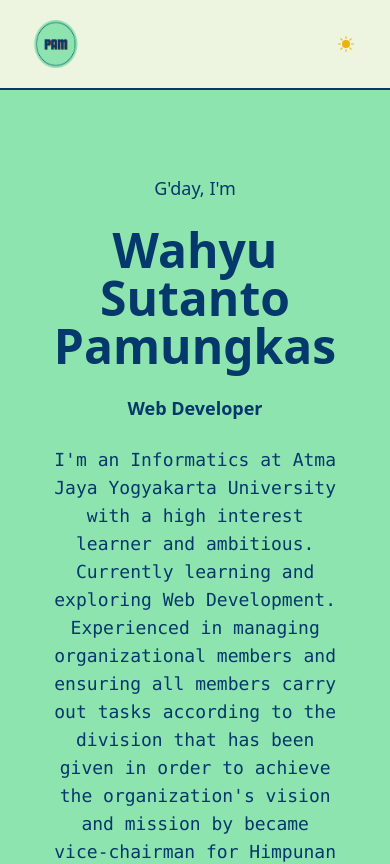
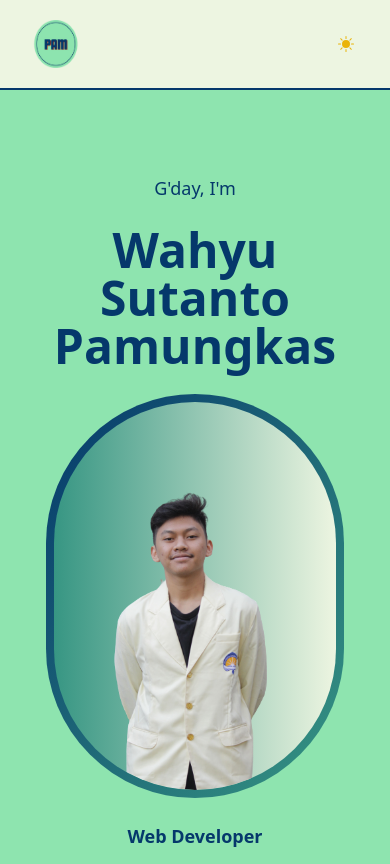
Before and after one commit to pamoenqkas/portfolio, a React (Vite) app: page / in a window 390 px wide. Shown: the top 864 px of the page. Built offline with nearby package versions, Linux system fonts and the light colour scheme.

Commit message:
add shadow + fix responsive (scroll-x)

```diff
--- a/src/App.jsx
+++ b/src/App.jsx
@@ -59,6 +59,23 @@ const Main = () => {
                   >
                     Wahyu Sutanto Pamungkas
                   </p>
+                  <div
+                    data-aos="fade-left"
+                    data-aos-delay="700"
+                    className="xl:hidden"
+                  >
+                    <div className="px-2 py-2 mx-2 my-4 bg-gradient-to-br from-[#05386B] to-[#379683] dark:bg-gradient-to-br dark:from-[#379683] dark:to-[#5CDB95] rounded-full md:w-auto h-auto justify-center">
+                      <div className="rounded-full w-50 h-50 lg:h-30 lg:w-30 overflow-hidden bg-gradient-to-l from-[#EDF5E1] to-[#379683] dark:from-[#072E33] dark:to-[#0C7075]  ">
+                        <div className="flex justify-center">
+                          <img
+                            src="./assets/wsp.png"
+                            alt="Your Image Alt Text"
+                            className="w-100 h-100 rounded-full overflow-hidden"
+                          />
+                        </div>
+                      </div>
+                    </div>
+                  </div>
                   <p
                     data-aos="fade-left"
                     data-aos-delay="800"
@@ -186,11 +203,12 @@ const Main = () => {
 
         {/* nav */}
       </section>
+      <div className="flex flex-col lg:items-center lg:justify-center">
         <div className="pt-3 pb-2 bg-[#EDF5E1] dark:bg-[#05161A]">
           <div
             data-aos="flip-up"
             data-aos-delay=""
-          className="max-w-2xl xl:max-w-6xl flex items-center justify-center mx-6 mt-3 mb-3 xl:mx-auto xl:h-auto bg-[#8EE4AF] dark:bg-gradient-to-r dark:bg-[#072E33] "
+            className="shadow-md shadow-[#05161A] dark:shadow-md dark:shadow-[#8EE4AF]  max-w-2xl xl:max-w-6xl flex items-center justify-center mx-6 mt-3 mb-3 xl:mx-auto xl:h-auto bg-[#8EE4AF] dark:bg-gradient-to-r dark:bg-[#072E33] "
           >
             <div className="flex items-center justify-center pr-2">
               {/* Left Element */}
@@ -239,6 +257,7 @@ const Main = () => {
             Image2="./assets/project/mssql.png"
           />
         </div>
+      </div>
       {/* <EmailForm /> */}
     </>
   );
--- a/src/Components/ProjectCard.jsx
+++ b/src/Components/ProjectCard.jsx
@@ -23,7 +23,7 @@ const ProjectCard = ({
     // <div class="flex items-center justify-center h-screen">
     // <div class="w-1/2 bg-blue-500 p-4">
     // <div className="max-w-2xl  xl:max-w-6xl flex items-center justify-center mx-6 mt-3 mb-3 bg-slate-500">
-    <div  data-aos="flip-up" data-aos-delay="400 xl:1100" className="max-w-2xl xl:max-w-6xl flex items-center justify-center mx-6 xl:mx-auto xl:h-auto rounded-2xl bg-[#8EE4AF] dark:bg-[#072E33] m-5  ">
+    <div  data-aos="flip-up" data-aos-delay="400 xl:1100" className="shadow-lg shadow-[#05161A] dark:shadow-lg dark:shadow-[#8EE4AF] max-w-2xl xl:max-w-6xl flex items-center justify-center mx-6 xl:mx-auto xl:h-auto rounded-2xl bg-[#8EE4AF] dark:bg-[#072E33] m-5  ">
       <div className="flex flex-col md:flex-row ">
         <div data-aos="fade-left" data-aos-delay="1200 xl:1300" className="md:w-2/3 flex items-center justify-center">
           <img
--- a/src/index.css
+++ b/src/index.css
@@ -1,6 +1,21 @@
 @tailwind base;
 @tailwind components;
 @tailwind utilities;
+
+  html, body {
+    scroll-behavior: smooth;
+  }
+
+  /* Tailwind CSS utility classes */
+  * {
+    padding: 0;
+    margin: 0;
+    box-sizing: border-box;
+  }
+
+  body, #app {
+    overflow-x: hidden;
+  }
 
   @keyframes bounce-up {
       0%, 100% {
```
Lines whose indentation alone changed are shown as unchanged.
